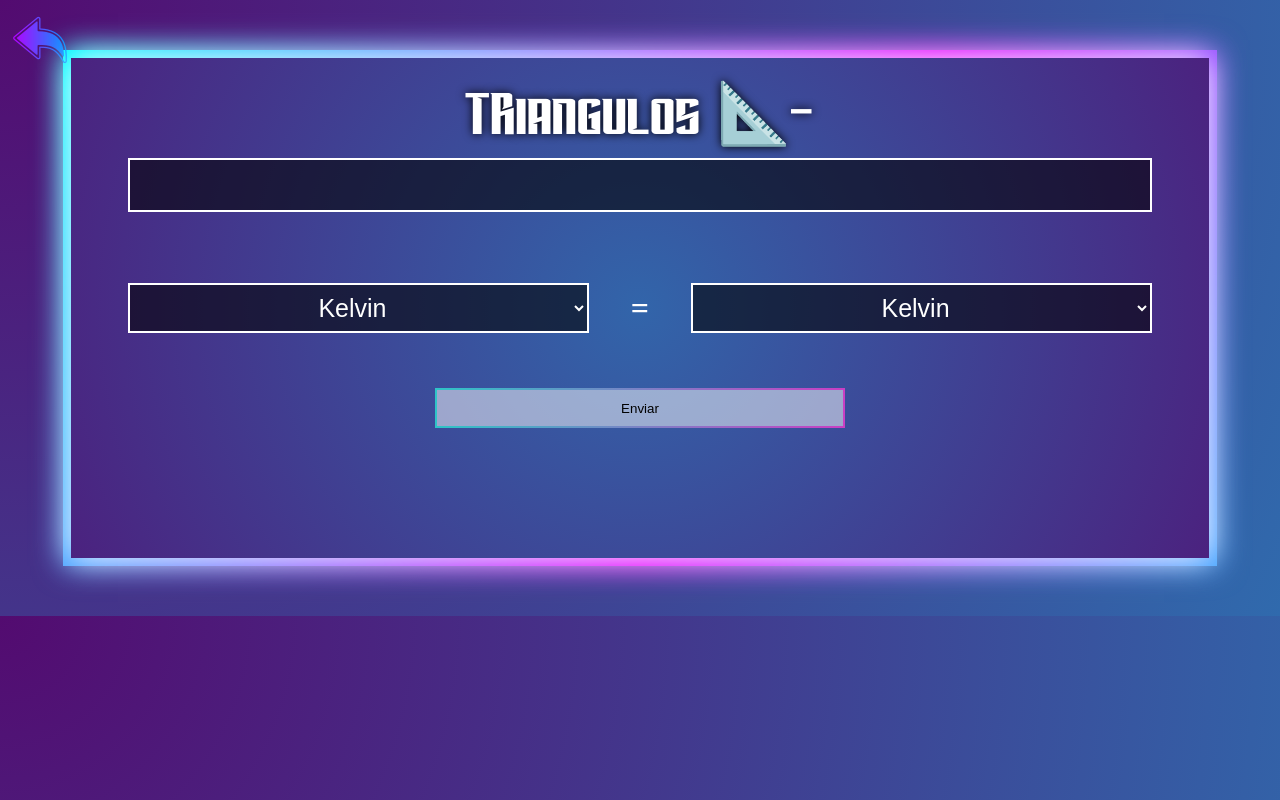
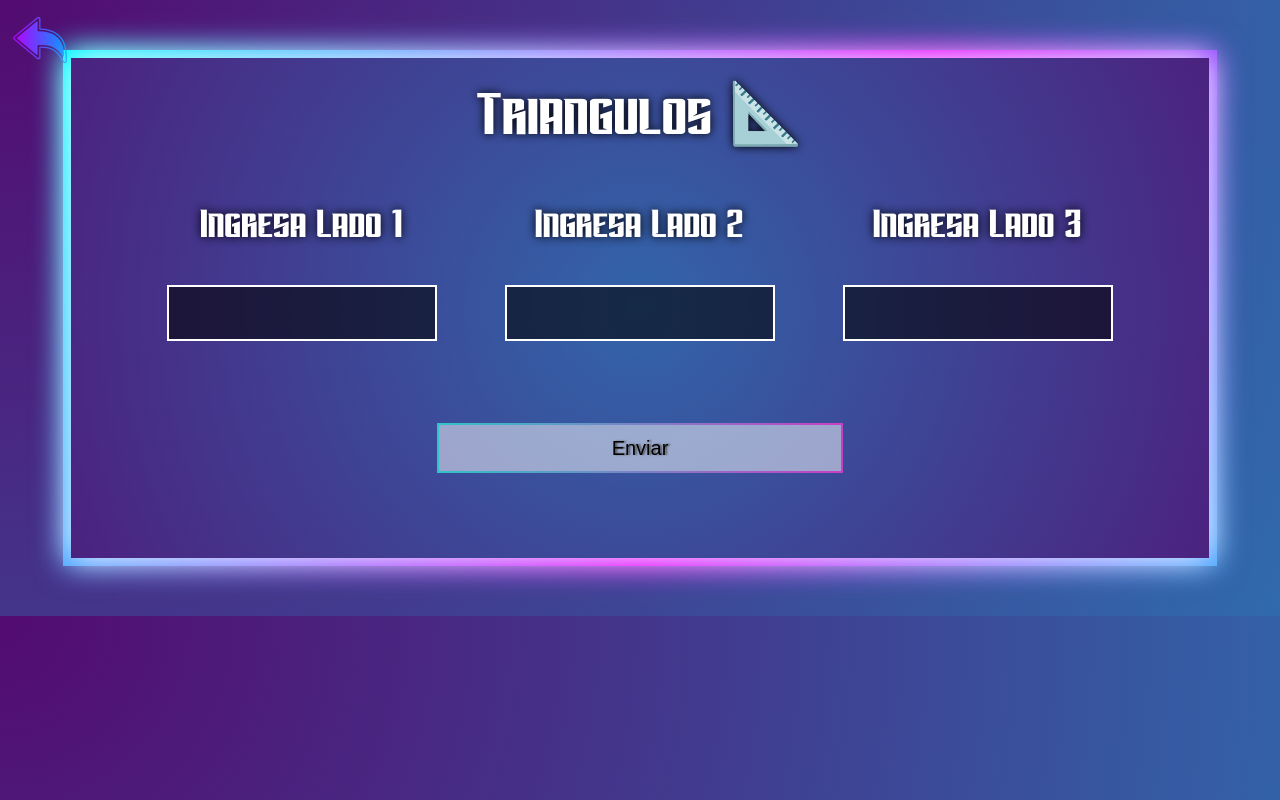
Before and after one commit to PipeReina/Taller01, a plain HTML site: page Triangulos.html in a window 1280 px wide. Drawn offline with Linux system fonts and the light colour scheme.

Commit message:
Triangulos Terminado

```diff
--- a/Triangulos.html
+++ b/Triangulos.html
@@ -14,31 +14,27 @@
          href="index.html"><img src="img/flecha-hacia-atras.png" alt="" srcset=""></a>
     </div>
     <div class="TrianTodo">
-        <div class="regisTempe">
-            <div class="ingreTempe">
-                <label>TRiangulos 📐-</label>
-                <input type="number" id="valor">
+        <div class="regisTriangu">
+            <div class="ingreTriangu">
+                <label>Triangulos 📐</label>
             </div>
-            <div class="cambio">
-                <select id="primer">
-                    <option>Kelvin</option>
-                    <option>Fahrenheit</option>
-                    <option>Celsius</option>
-                </select>
-                <h1>=</h1>
-                <select id="segun">
-                    <option>Kelvin</option>
-                    <option>Fahrenheit</option>
-                    <option>Celsius</option>
-                </select>
-                <div class="botonTem" onclick="enviar()"><button>Enviar</button></div>
+            <div class="MostrarTri">
+                <label>Ingresa Lado 1</label>
+
+                <label>Ingresa Lado 2</label>
+
+                <label>Ingresa Lado 3</label>
+
+                <input type="number" id="primerLa">
+
+                <input type="number" id="segunLa">
+
+                <input type="number" id="tercerLa">
+
+                <div class="botonTem" onclick="TipoTriangulo()"><button>Enviar</button></div>
 
             </div>
-            <div class="apareceTempe">
-                <h1 id="resultadoTempe1"></h1>
-                <h1 id="resultadoTempe2"></h1>
-                <h1 id="resultadoTempe3"></h1>
-            </div>
+
         </div>
     </div>
     <script src="js/Triangulos.js"></script>
--- a/css/style.css
+++ b/css/style.css
@@ -921,6 +921,8 @@ a{
     grid-template-columns:45% 10% 45%;
 }
 
+/* -----------Triangulos------------ */
+
 .Triangulo{
         height: 600px;
         display: grid;
@@ -934,6 +936,129 @@ a{
     display: grid;
     grid-template-rows:100%;
     grid-template-columns: 100%;
+}
+.regisTriangu{
+    text-align: center;
+    position: relative;
+    background: radial-gradient(circle, #3265aa, #4b227f);
+    height: 100%;
+    width: 100%;
+    box-shadow: 0 0 30px white;
+    display: grid;
+    grid-template-columns: 5% 42.5% 5% 42.5% 5% ;
+    grid-template-rows: 20px 80px 20px 140px 20px 40px auto 20px;
+
+}
+.regisTriangu:before, .regisTriangu:after{
+    content: "";
+    position: absolute;
+    left: -8px;
+    top:-8px;
+    background: linear-gradient(120deg, #00fbff, #e100ff, #00fbff, #e100ff, #00fbff, #e100ff, #00fbff, #e100ff);
+    background-size: 500%;
+    width: calc(100% + 16px);
+    height: calc(100% + 16px);
+    z-index: -1;
+    animation: BGgradient 2s ease infinite;
+
+}
+.regisTriangu:after{
+    filter: brightness(1.4);
+    filter: drop-shadow(16px 16px 20px rgb(248,220,97));
+    filter: blur(15px);
+}
+.ingreTriangu{
+    display: grid;
+    grid-template-columns:100%;
+    grid-template-rows: 50%;
+    text-align: center;
+    grid-column-start: 2;
+    grid-column-end: 5;
+    grid-row-start: 2;
+}
+.ingreTriangu label{
+    font-size: 60px;
+    margin: 0%;
+    font-family: js;
+    text-shadow: 0 0 10px rgb(0, 0, 0);
+    color: #fff;
+}
+.ingreTriangu input{
+    font-size: 30px;
+    border: 2px solid white;
+    transition: .9s ease all;
+    height: 50px;
+    background-color: rgba(0, 0, 0, 0.582);
+    color: #fff;
+    padding: 0 20px;
+
+}
+.ingreTriangu input:focus{
+    border: 2px solid transparent;
+    border-image: linear-gradient(to bottom, #c93fc4, #2ec4c7);
+  border-image-slice: 1;
+  outline: none;
+}
+.MostrarTri{
+    display: grid;
+    grid-template-columns:33% 33% 33%;
+    grid-template-rows: 25% 25% 50%;
+    text-align: center;
+    grid-column-start: 2;
+    grid-column-end: 5;
+    grid-row-start: 4;
+    grid-row-end: 8;
+    justify-content: center;
+    align-items: center;
+    color: #fff;
+}
+.MostrarTri input{
+    height: 50px;
+    text-align: center;
+    font-size: 25px;
+    border: 2px solid white;
+    transition: .9s ease all;
+    height: 50px;
+    margin: 0 10%;
+    background-color: rgba(0, 0, 0, 0.582);
+    color: #fff;
+}
+.MostrarTri input:focus{
+    border: 2px solid transparent;
+    border-image: linear-gradient(to bottom, #c93fc4, #2ec4c7);
+  border-image-slice: 1;
+  outline: none;
+}
+.MostrarTri label{
+    font-size: 40px;
+    margin: 0%;
+    font-family: js;
+    text-shadow: 0 0 10px rgb(0, 0, 0);
+    color: #fff;
+}
+.MostrarTri .botonTem{
+    grid-column-start: 1;
+    grid-column-end: 4;
+    display: flex;
+    justify-content: center;
+}
+.botonTem button{
+    background-color: #ffffff80;
+    border: 0;
+    height: 50px;
+    width: 40%;
+    transition: .4s ease all;
+    border: 2px solid transparent;
+    border-image: linear-gradient(to left, #c93fc4, #2ec4c7);
+    border-image-slice: 1;
+    font-size: 20px;
+    text-shadow: 2px 0px 2px rgb(83, 83, 83);
+
+}
+.botonTem button:hover{
+    background-color: rgba(0, 0, 0, 0.685);
+    color: white;
+    border: 2px solid #fff;
 }
 
 @media screen and (max-width: 801px){
--- a/js/Triangulos.js
+++ b/js/Triangulos.js
@@ -0,0 +1,13 @@
+function TipoTriangulo(){
+    let lado1 = document.getElementById('primerLa').value;
+    let lado2 = document.getElementById('segunLa').value;
+    let lado3 = document.getElementById('tercerLa').value;
+
+    if (lado1==lado2 && lado2==lado3){
+        alert('El Triangulo es Equilatero 📐')
+    }else if (lado1<lado2 && lado1<lado3 && lado2==lado3||lado2<lado1 && lado2<lado3 && lado1==lado3||lado3<lado1 && lado3<lado2&& lado2==lado1){
+        alert('El Triangulo es Isósceles 📐')
+    }else if(lado1>lado2 && lado1>lado3 ||lado2>lado1 && lado2>lado3 ||lado3>lado2 && lado3>lado1){
+        alert('El Triangulo es Escaleno 📐')
+    }
+}
```
